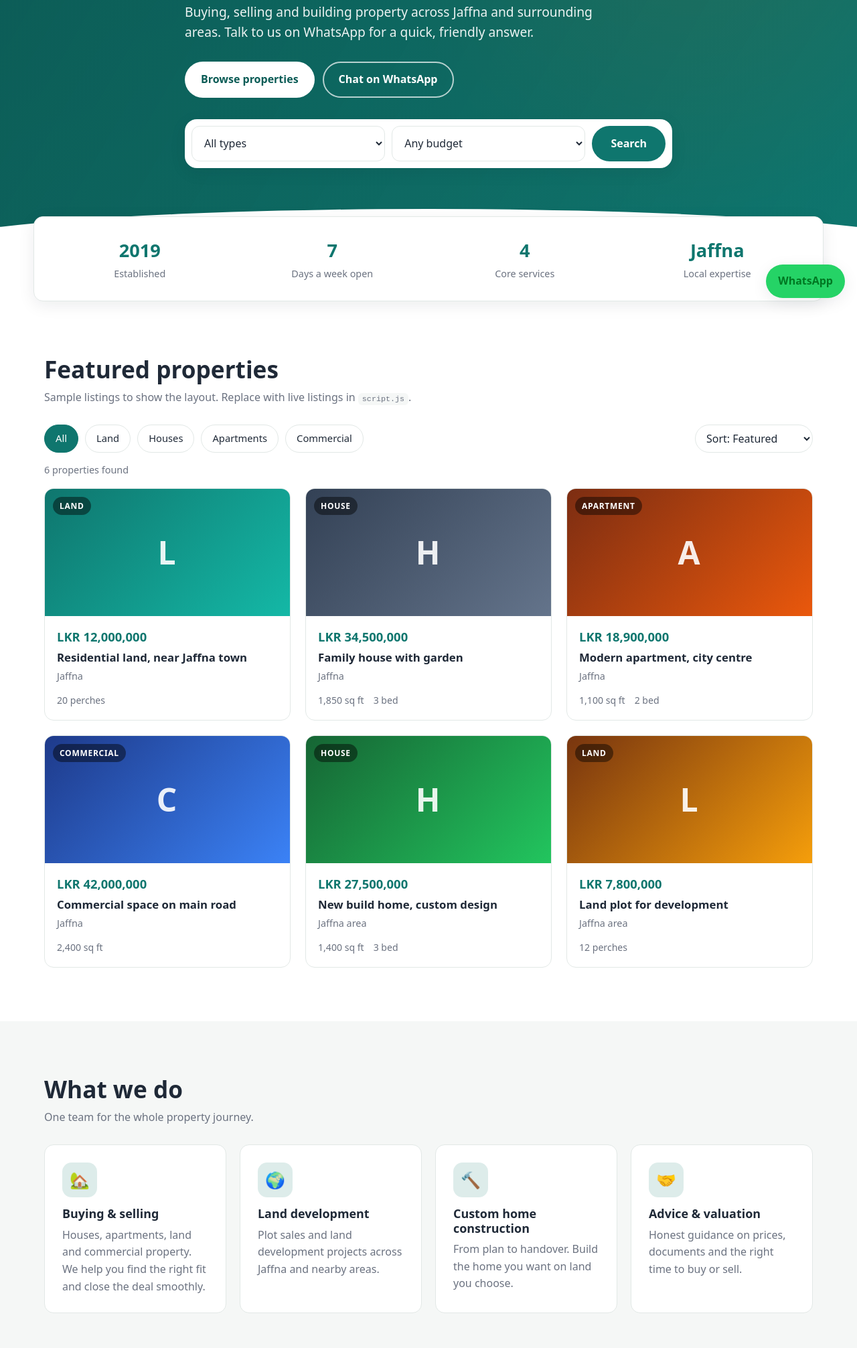
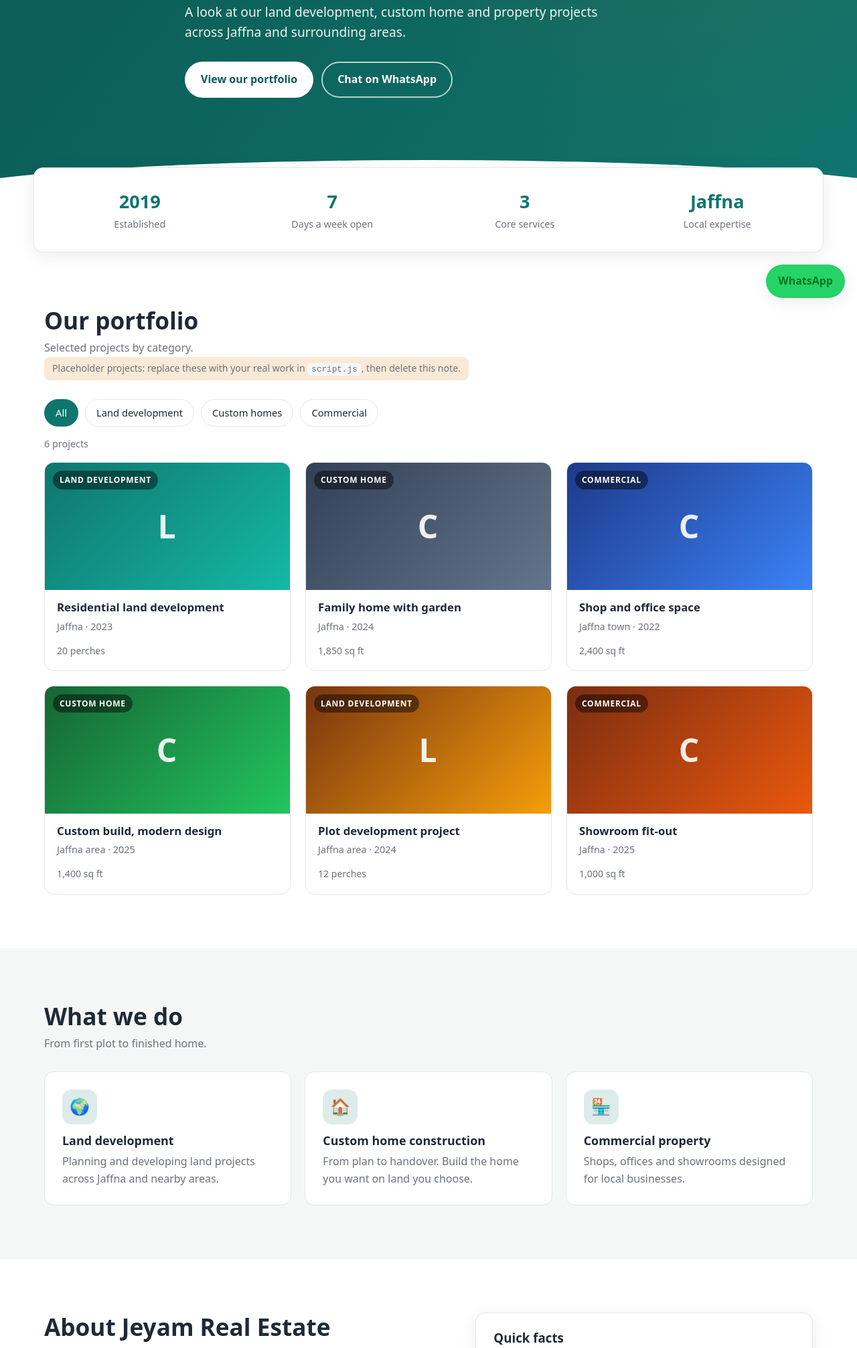
Before and after one commit to SenthInc/wordpress2code3, a plain HTML site: page index.html in a window 1280 px wide. Shown: the part 337-2350 px from the top of the page at 67% size. Drawn offline with Linux system fonts and the light colour scheme.

Commit message:
Convert Jeyam site to a portfolio site
Remove property sales listings, prices and buy/sell search. The site now
shows a categorised project portfolio with project details, services,
about, map and contact sections. Projects are placeholders to replace.

Co-Authored-By: Claude Haiku 5.5 <noreply@anthropic.com>

```diff
--- a/index.html
+++ b/index.html
@@ -3,9 +3,9 @@
 <head>
   <meta charset="UTF-8">
   <meta name="viewport" content="width=device-width, initial-scale=1.0">
-  <meta name="description" content="Jeyam Real Estate - buy, sell and build property in Jaffna, Sri Lanka. Land, houses, apartments and custom home construction.">
+  <meta name="description" content="Jeyam Real Estate - portfolio of land development, custom homes and property projects in Jaffna, Sri Lanka.">
   <meta property="og:title" content="Jeyam Real Estate | Jaffna">
-  <meta property="og:description" content="Land, houses and custom home construction in Jaffna, Sri Lanka.">
+  <meta property="og:description" content="Our portfolio of land development, custom homes and property projects in Jaffna.">
   <meta property="og:type" content="website">
   <title>Jeyam Real Estate | Jaffna</title>
   <link rel="stylesheet" href="styles.css">
@@ -23,7 +23,7 @@
         <span></span><span></span><span></span>
       </button>
       <nav id="mainNav" class="main-nav">
-        <a href="#listings">Properties</a>
+        <a href="#portfolio">Portfolio</a>
         <a href="#services">Services</a>
         <a href="#about">About</a>
         <a href="#location">Visit us</a>
@@ -38,32 +38,12 @@
     <section class="hero" id="top">
       <div class="container hero-inner">
         <p class="eyebrow">Jaffna, Sri Lanka &middot; Since 2019</p>
-        <h1>Find your land, home or dream build in Jaffna</h1>
-        <p class="lead">Buying, selling and building property across Jaffna and surrounding areas. Talk to us on WhatsApp for a quick, friendly answer.</p>
+        <h1>Building and developing property in Jaffna</h1>
+        <p class="lead">A look at our land development, custom home and property projects across Jaffna and surrounding areas.</p>
         <div class="hero-actions">
-          <a href="#listings" class="btn btn-primary">Browse properties</a>
+          <a href="#portfolio" class="btn btn-primary">View our portfolio</a>
           <a id="heroWhatsApp" href="#" class="btn btn-ghost" target="_blank" rel="noopener">Chat on WhatsApp</a>
         </div>
-
-        <form class="hero-search" id="quickSearch" role="search">
-          <label class="sr-only" for="qType">Property type</label>
-          <select id="qType">
-            <option value="all">All types</option>
-            <option value="land">Land</option>
-            <option value="house">House</option>
-            <option value="apartment">Apartment</option>
-            <option value="commercial">Commercial</option>
-          </select>
-          <label class="sr-only" for="qMax">Maximum budget</label>
-          <select id="qMax">
-            <option value="">Any budget</option>
-            <option value="10000000">Up to LKR 10M</option>
-            <option value="25000000">Up to LKR 25M</option>
-            <option value="50000000">Up to LKR 50M</option>
-            <option value="100000000">Up to LKR 100M</option>
-          </select>
-          <button type="submit" class="btn btn-primary">Search</button>
-        </form>
       </div>
     </section>
 
@@ -72,35 +52,30 @@
       <div class="container stats-grid">
         <div class="stat"><strong data-count="2019">0</strong><span>Established</span></div>
         <div class="stat"><strong data-count="7">0</strong><span>Days a week open</span></div>
-        <div class="stat"><strong data-count="4">0</strong><span>Core services</span></div>
+        <div class="stat"><strong data-count="3">0</strong><span>Core services</span></div>
         <div class="stat"><strong>Jaffna</strong><span>Local expertise</span></div>
       </div>
     </section>
 
-    <!-- LISTINGS -->
-    <section class="section" id="listings">
+    <!-- PORTFOLIO -->
+    <section class="section" id="portfolio">
       <div class="container">
         <div class="section-head">
-          <h2>Featured properties</h2>
-          <p>Sample listings to show the layout. Replace with live listings in <code>script.js</code>.</p>
+          <h2>Our portfolio</h2>
+          <p>Selected projects by category.</p>
+          <p class="placeholder-note">Placeholder projects: replace these with your real work in <code>script.js</code>, then delete this note.</p>
         </div>
 
-        <div class="filters" role="group" aria-label="Filter properties">
+        <div class="filters" role="group" aria-label="Filter projects">
           <button class="chip is-active" data-filter="all">All</button>
-          <button class="chip" data-filter="land">Land</button>
-          <button class="chip" data-filter="house">Houses</button>
-          <button class="chip" data-filter="apartment">Apartments</button>
+          <button class="chip" data-filter="land">Land development</button>
+          <button class="chip" data-filter="home">Custom homes</button>
           <button class="chip" data-filter="commercial">Commercial</button>
-          <select id="sortBy" class="sort" aria-label="Sort properties">
-            <option value="default">Sort: Featured</option>
-            <option value="price-asc">Price: low to high</option>
-            <option value="price-desc">Price: high to low</option>
-          </select>
         </div>
 
         <p class="result-count" id="resultCount" aria-live="polite"></p>
         <div class="listing-grid" id="listingGrid"></div>
-        <p class="empty" id="emptyState" hidden>No properties match these filters. Try another type or budget.</p>
+        <p class="empty" id="emptyState" hidden>No projects in this category yet.</p>
       </div>
     </section>
 
@@ -109,28 +84,23 @@
       <div class="container">
         <div class="section-head">
           <h2>What we do</h2>
-          <p>One team for the whole property journey.</p>
+          <p>From first plot to finished home.</p>
         </div>
         <div class="service-grid">
           <article class="service-card">
-            <div class="icon" aria-hidden="true">&#127969;</div>
-            <h3>Buying &amp; selling</h3>
-            <p>Houses, apartments, land and commercial property. We help you find the right fit and close the deal smoothly.</p>
+            <div class="icon" aria-hidden="true">&#127757;</div>
+            <h3>Land development</h3>
+            <p>Planning and developing land projects across Jaffna and nearby areas.</p>
           </article>
           <article class="service-card">
-            <div class="icon" aria-hidden="true">&#127757;</div>
-            <h3>Land development</h3>
-            <p>Plot sales and land development projects across Jaffna and nearby areas.</p>
-          </article>
-          <article class="service-card">
-            <div class="icon" aria-hidden="true">&#128296;</div>
+            <div class="icon" aria-hidden="true">&#127968;</div>
             <h3>Custom home construction</h3>
             <p>From plan to handover. Build the home you want on land you choose.</p>
           </article>
           <article class="service-card">
-            <div class="icon" aria-hidden="true">&#129309;</div>
-            <h3>Advice &amp; valuation</h3>
-            <p>Honest guidance on prices, documents and the right time to buy or sell.</p>
+            <div class="icon" aria-hidden="true">&#127978;</div>
+            <h3>Commercial property</h3>
+            <p>Shops, offices and showrooms designed for local businesses.</p>
           </article>
         </div>
       </div>
@@ -141,11 +111,11 @@
       <div class="container about-grid">
         <div>
           <h2>About Jeyam Real Estate</h2>
-          <p>Jeyam Real Estate has been helping families and investors in Jaffna since 2019. We handle buying and selling of land and houses, land development projects, and custom home construction.</p>
-          <p>Our aim is simple: clear information, fair advice and a process you can trust from the first call to the final key.</p>
+          <p>Jeyam Real Estate has been working in Jaffna since 2019, with projects in land development, custom home construction and commercial property.</p>
+          <p>We keep communication clear and the process straightforward, from the first meeting to the final handover.</p>
           <ul class="checklist">
-            <li>Local knowledge of Jaffna neighbourhoods</li>
-            <li>Straightforward pricing, no surprises</li>
+            <li>Local knowledge of Jaffna</li>
+            <li>Clear planning and honest timelines</li>
             <li>Available 7 days a week</li>
           </ul>
         </div>
@@ -184,7 +154,7 @@
       <div class="container contact-grid">
         <div>
           <h2>Get in touch</h2>
-          <p>Tell us what you are looking for and we will get back to you.</p>
+          <p>Ask about a project, or tell us what you have in mind.</p>
           <ul class="contact-list">
             <li><span class="label">Phone / WhatsApp</span>
               <a id="phoneLink" href="tel:+94778147389">+94 77 814 7389</a>
@@ -216,10 +186,9 @@
           <div class="field">
             <label for="cInterest">I am interested in</label>
             <select id="cInterest" name="interest">
-              <option>Buying</option>
-              <option>Selling</option>
-              <option>Land</option>
+              <option>Land development</option>
               <option>Custom home construction</option>
+              <option>Commercial property</option>
               <option>Other</option>
             </select>
           </div>
@@ -228,24 +197,24 @@
             <textarea id="cMessage" name="message" rows="4" required></textarea>
             <p class="error" data-error-for="cMessage"></p>
           </div>
-          <button type="submit" class="btn btn-primary btn-block">Send enquiry</button>
+          <button type="submit" class="btn btn-primary btn-block">Send message</button>
           <p class="form-status" id="formStatus" role="status" aria-live="polite"></p>
         </form>
       </div>
     </section>
   </main>
 
-  <!-- LIGHTBOX -->
+  <!-- PROJECT DETAIL MODAL -->
   <div class="modal" id="modal" hidden role="dialog" aria-modal="true" aria-labelledby="modalTitle">
     <div class="modal-box">
       <button class="modal-close" id="modalClose" aria-label="Close">&times;</button>
       <div class="modal-visual" id="modalVisual"></div>
       <div class="modal-body">
         <h3 id="modalTitle"></h3>
-        <p class="modal-price" id="modalPrice"></p>
+        <p class="modal-price" id="modalMeta"></p>
         <p id="modalDesc"></p>
         <ul class="modal-specs" id="modalSpecs"></ul>
-        <a class="btn btn-primary btn-block" id="modalWhatsApp" href="#" target="_blank" rel="noopener">Enquire on WhatsApp</a>
+        <a class="btn btn-primary btn-block" id="modalWhatsApp" href="#" target="_blank" rel="noopener">Ask about this project</a>
       </div>
     </div>
   </div>
--- a/script.js
+++ b/script.js
@@ -4,25 +4,25 @@
   // ---------- Config (edit these) ----------
   const CONFIG = {
     whatsappNumber: "94778147389",          // +94 77 814 7389, digits only, no +
-    whatsappMessage: "Hello Jeyam Real Estate, I would like to know more about your properties.",
+    whatsappMessage: "Hello Jeyam Real Estate, I would like to know more about your projects.",
     formEndpoint: "",                       // e.g. a Formspree / Vercel function URL; empty = demo mode
   };
 
-  // Sample listings. Replace with real ones (no photos were downloaded; add image URLs to `image` when you have them).
-  const LISTINGS = [
-    { id: 1, type: "land", title: "Residential land, near Jaffna town", location: "Jaffna", price: 12000000, area: "20 perches", beds: null, tint: ["#0f766e", "#14b8a6"], desc: "Level residential plot in a quiet neighbourhood. Good road access, ready for a custom home." },
-    { id: 2, type: "house", title: "Family house with garden", location: "Jaffna", price: 34500000, area: "1,850 sq ft", beds: 3, tint: ["#334155", "#64748b"], desc: "Three-bedroom house with a front garden, car porch and an open kitchen. Close to schools and shops." },
-    { id: 3, type: "apartment", title: "Modern apartment, city centre", location: "Jaffna", price: 18900000, area: "1,100 sq ft", beds: 2, tint: ["#7c2d12", "#ea580c"], desc: "Two-bedroom apartment on a higher floor with balcony and secure parking." },
-    { id: 4, type: "commercial", title: "Commercial space on main road", location: "Jaffna", price: 42000000, area: "2,400 sq ft", beds: null, tint: ["#1e3a8a", "#3b82f6"], desc: "Ground-floor shop space on a busy main road. Suitable for retail, office or showroom." },
-    { id: 5, type: "house", title: "New build home, custom design", location: "Jaffna area", price: 27500000, area: "1,400 sq ft", beds: 3, tint: ["#166534", "#22c55e"], desc: "Newly built home designed to your brief. Built by Jeyam with full construction support." },
-    { id: 6, type: "land", title: "Land plot for development", location: "Jaffna area", price: 7800000, area: "12 perches", beds: null, tint: ["#78350f", "#f59e0b"], desc: "Affordable plot ideal for a first home or a small development project." },
+  // Portfolio projects. PLACEHOLDERS: replace with your real projects.
+  // Add a photo later by setting `image` to a URL in the project's folder.
+  const PROJECTS = [
+    { id: 1, category: "land", title: "Residential land development", location: "Jaffna", year: 2023, size: "20 perches", tint: ["#0f766e", "#14b8a6"], desc: "Plot layout and access road for a residential development in a quiet neighbourhood." },
+    { id: 2, category: "home", title: "Family home with garden", location: "Jaffna", year: 2024, size: "1,850 sq ft", tint: ["#334155", "#64748b"], desc: "Three-bedroom custom home with a front garden, car porch and open-plan kitchen." },
+    { id: 3, category: "commercial", title: "Shop and office space", location: "Jaffna town", year: 2022, size: "2,400 sq ft", tint: ["#1e3a8a", "#3b82f6"], desc: "Ground-floor retail space with office area on a main road, built for a local business." },
+    { id: 4, category: "home", title: "Custom build, modern design", location: "Jaffna area", year: 2025, size: "1,400 sq ft", tint: ["#166534", "#22c55e"], desc: "New home designed to the client's brief, from floor plan to handover." },
+    { id: 5, category: "land", title: "Plot development project", location: "Jaffna area", year: 2024, size: "12 perches", tint: ["#78350f", "#f59e0b"], desc: "Small-scale land development, prepared for future home construction." },
+    { id: 6, category: "commercial", title: "Showroom fit-out", location: "Jaffna", year: 2025, size: "1,000 sq ft", tint: ["#7c2d12", "#ea580c"], desc: "Showroom design and construction for a retail client." },
   ];
 
-  const TYPE_LABEL = { land: "Land", house: "House", apartment: "Apartment", commercial: "Commercial" };
+  const CATEGORY_LABEL = { land: "Land development", home: "Custom home", commercial: "Commercial" };
 
   const $ = (sel, root = document) => root.querySelector(sel);
   const $$ = (sel, root = document) => Array.from(root.querySelectorAll(sel));
-  const fmtLKR = (n) => "LKR " + n.toLocaleString("en-LK");
   const waLink = (text) =>
     `https://wa.me/${CONFIG.whatsappNumber}?text=${encodeURIComponent(text || CONFIG.whatsappMessage)}`;
 
@@ -54,118 +54,81 @@
   // ---------- Dark mode ----------
   const themeBtn = $("#themeToggle");
   const root = document.documentElement;
+  const prefersDark = () => matchMedia("(prefers-color-scheme: dark)").matches;
   const savedTheme = (() => { try { return localStorage.getItem("jeyam-theme"); } catch { return null; } })();
   if (savedTheme) root.setAttribute("data-theme", savedTheme);
-  const syncThemeLabel = () => {
-    const current = root.getAttribute("data-theme") ||
-      (matchMedia("(prefers-color-scheme: dark)").matches ? "dark" : "light");
-    themeBtn.textContent = current === "dark" ? "Light mode" : "Dark mode";
-  };
+  const currentTheme = () => root.getAttribute("data-theme") || (prefersDark() ? "dark" : "light");
+  const syncThemeLabel = () => { themeBtn.textContent = currentTheme() === "dark" ? "Light mode" : "Dark mode"; };
   themeBtn.addEventListener("click", () => {
-    const current = root.getAttribute("data-theme") ||
-      (matchMedia("(prefers-color-scheme: dark)").matches ? "dark" : "light");
-    const next = current === "dark" ? "light" : "dark";
+    const next = currentTheme() === "dark" ? "light" : "dark";
     root.setAttribute("data-theme", next);
     try { localStorage.setItem("jeyam-theme", next); } catch { /* storage unavailable */ }
     syncThemeLabel();
   });
   syncThemeLabel();
 
-  // ---------- Listings: filter, sort, render ----------
+  // ---------- Portfolio: filter and render ----------
   const grid = $("#listingGrid");
   const countEl = $("#resultCount");
   const emptyEl = $("#emptyState");
   const chips = $$(".chip");
-  const sortSel = $("#sortBy");
-  const quickType = $("#qType");
-  const quickMax = $("#qMax");
-  let activeType = "all";
-
-  function getFiltered() {
-    const max = Number(quickMax.value) || Infinity;
-    let list = LISTINGS.filter((l) =>
-      (activeType === "all" || l.type === activeType) && l.price <= max
-    );
-    if (sortSel.value === "price-asc") list = [...list].sort((a, b) => a.price - b.price);
-    if (sortSel.value === "price-desc") list = [...list].sort((a, b) => b.price - a.price);
-    return list;
-  }
+  let activeCategory = "all";
 
   function render() {
-    const list = getFiltered();
+    const list = PROJECTS.filter((p) => activeCategory === "all" || p.category === activeCategory);
     grid.innerHTML = "";
-    list.forEach((l, i) => {
+    list.forEach((p, i) => {
       const card = document.createElement("article");
       card.className = "listing";
       card.tabIndex = 0;
       card.setAttribute("role", "button");
-      card.setAttribute("aria-label", `${l.title}, ${fmtLKR(l.price)}. View details`);
+      card.setAttribute("aria-label", `${p.title}, ${p.location}. View details`);
       card.style.animationDelay = `${i * 60}ms`;
       card.innerHTML = `
-        <div class="listing-visual" style="background:linear-gradient(135deg, ${l.tint[0]}, ${l.tint[1]})">
-          <span class="tag">${TYPE_LABEL[l.type]}</span>
-          <span aria-hidden="true">${TYPE_LABEL[l.type].charAt(0)}</span>
+        <div class="listing-visual" style="background:linear-gradient(135deg, ${p.tint[0]}, ${p.tint[1]})">
+          <span class="tag">${CATEGORY_LABEL[p.category]}</span>
+          <span aria-hidden="true">${CATEGORY_LABEL[p.category].charAt(0)}</span>
         </div>
         <div class="listing-body">
-          <div class="listing-price">${fmtLKR(l.price)}</div>
           <h3></h3>
-          <p class="listing-meta">${l.location}</p>
-          <div class="listing-specs">
-            <span>${l.area}</span>
-            ${l.beds ? `<span>${l.beds} bed</span>` : ""}
-          </div>
+          <p class="listing-meta">${p.location} &middot; ${p.year}</p>
+          <div class="listing-specs"><span>${p.size}</span></div>
         </div>`;
-      card.querySelector("h3").textContent = l.title;
-      card.addEventListener("click", () => openModal(l));
+      card.querySelector("h3").textContent = p.title;
+      card.addEventListener("click", () => openModal(p));
       card.addEventListener("keydown", (e) => {
-        if (e.key === "Enter" || e.key === " ") { e.preventDefault(); openModal(l); }
+        if (e.key === "Enter" || e.key === " ") { e.preventDefault(); openModal(p); }
       });
       grid.appendChild(card);
     });
-    countEl.textContent = `${list.length} ${list.length === 1 ? "property" : "properties"} found`;
+    countEl.textContent = `${list.length} ${list.length === 1 ? "project" : "projects"}`;
     emptyEl.hidden = list.length > 0;
   }
 
   chips.forEach((chip) =>
     chip.addEventListener("click", () => {
-      activeType = chip.dataset.filter;
+      activeCategory = chip.dataset.filter;
       chips.forEach((c) => c.classList.toggle("is-active", c === chip));
-      quickType.value = activeType;
       render();
     })
   );
-  sortSel.addEventListener("change", render);
 
-  $("#quickSearch").addEventListener("submit", (e) => {
-    e.preventDefault();
-    activeType = quickType.value;
-    chips.forEach((c) => c.classList.toggle("is-active", c.dataset.filter === activeType));
-    render();
-    $("#listings").scrollIntoView({ behavior: "smooth" });
-  });
-  quickType.addEventListener("change", () => {
-    activeType = quickType.value;
-    chips.forEach((c) => c.classList.toggle("is-active", c.dataset.filter === activeType));
-  });
-  quickMax.addEventListener("change", render);
-
-  // ---------- Modal ----------
+  // ---------- Project modal ----------
   const modal = $("#modal");
   let lastFocus = null;
 
-  function openModal(l) {
+  function openModal(p) {
     lastFocus = document.activeElement;
-    $("#modalVisual").style.background = `linear-gradient(135deg, ${l.tint[0]}, ${l.tint[1]})`;
-    $("#modalVisual").textContent = TYPE_LABEL[l.type].charAt(0);
-    $("#modalTitle").textContent = l.title;
-    $("#modalPrice").textContent = fmtLKR(l.price);
-    $("#modalDesc").textContent = l.desc;
+    $("#modalVisual").style.background = `linear-gradient(135deg, ${p.tint[0]}, ${p.tint[1]})`;
+    $("#modalVisual").textContent = CATEGORY_LABEL[p.category].charAt(0);
+    $("#modalTitle").textContent = p.title;
+    $("#modalMeta").textContent = `${p.location} · ${p.year}`;
+    $("#modalDesc").textContent = p.desc;
     const specs = $("#modalSpecs");
     specs.innerHTML = "";
-    [TYPE_LABEL[l.type], l.location, l.area, l.beds ? `${l.beds} bedrooms` : null]
-      .filter(Boolean)
+    [CATEGORY_LABEL[p.category], p.location, p.size, String(p.year)]
       .forEach((t) => { const li = document.createElement("li"); li.textContent = t; specs.appendChild(li); });
-    $("#modalWhatsApp").href = waLink(`Hello, I am interested in "${l.title}" (${fmtLKR(l.price)}).`);
+    $("#modalWhatsApp").href = waLink(`Hello, I would like to know more about your project "${p.title}".`);
     modal.hidden = false;
     document.body.style.overflow = "hidden";
     $("#modalClose").focus();
@@ -245,7 +208,7 @@
         });
         if (!res.ok) throw new Error("Request failed");
       } else {
-        // Demo mode: no backend configured yet, so open WhatsApp with the enquiry instead.
+        // Demo mode: no backend configured yet, so open WhatsApp with the message instead.
         window.open(waLink(`Name: ${data.name}\nPhone: ${data.phone}\nInterest: ${data.interest}\n${data.message}`), "_blank", "noopener");
       }
       status.textContent = "Thank you! We will contact you shortly.";
--- a/styles.css
+++ b/styles.css
@@ -385,3 +385,9 @@ code {
 @media (prefers-reduced-motion: reduce) {
   *, *::before, *::after { animation: none !important; transition: none !important; scroll-behavior: auto !important; }
 }
+
+/* ---------- Placeholder note ---------- */
+.placeholder-note {
+  display: inline-block; margin-top: 10px; padding: 6px 12px; border-radius: 8px;
+  background: color-mix(in srgb, var(--accent) 16%, transparent); color: var(--text); font-size: .88rem;
+}
```
Also changed, not shown: 1 other file.
